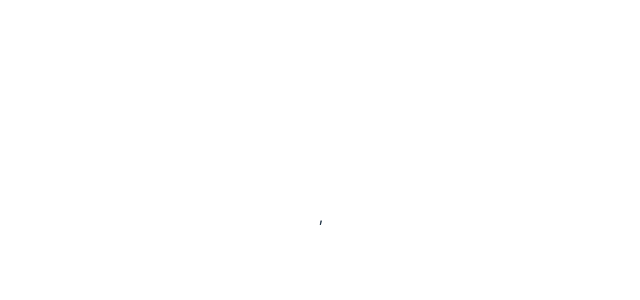
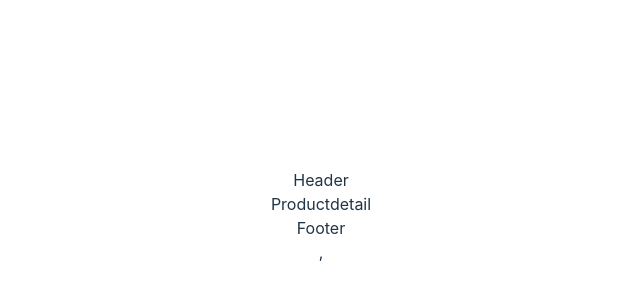
Before and after one commit to trungpc2108/test_code, a React (Vite) app: page /detail in a window 1280 px wide. Before the commit this address had no page. Shown: the part 184-484 px from the top of the page, without its empty margins (319-959 px from the left). Built offline with nearby package versions, Linux system fonts and the light colour scheme.

Commit message:
conflict--main2

```diff
--- a/src/App.tsx
+++ b/src/App.tsx
@@ -4,6 +4,7 @@ import './App.css'
 import Layout from './components/layout'
 import Homepages from './components/homepages'
 import CartPage from './components/cartPage'
+import Productdetail from './components/productdetail'
 
 function App() {
 
@@ -13,10 +14,8 @@ function App() {
         <Route path='' element={<Layout />}>
           <Route path='home' element={<Homepages />} />
           <Route path='cart' element={<CartPage />} />
-          <Route path='cart' element={<CartPage />} />
-          <Route path='cart' element={<CartPage />} />
-          <Route path='cart' element={<CartPage />} />
-          <Route path='home' element={<Homepages />} />
+            {/*conflict-main  */}
+          <Route path='detail' element={<Productdetail />} />
 
         </Route>
       </Routes>
--- /dev/null
+++ b/src/components/productdetail.tsx
@@ -0,0 +1,9 @@
+import React from 'react'
+
+const Productdetail = () => {
+  return (
+    <div>Productdetail</div>
+  )
+}
+
+export default Productdetail
```
